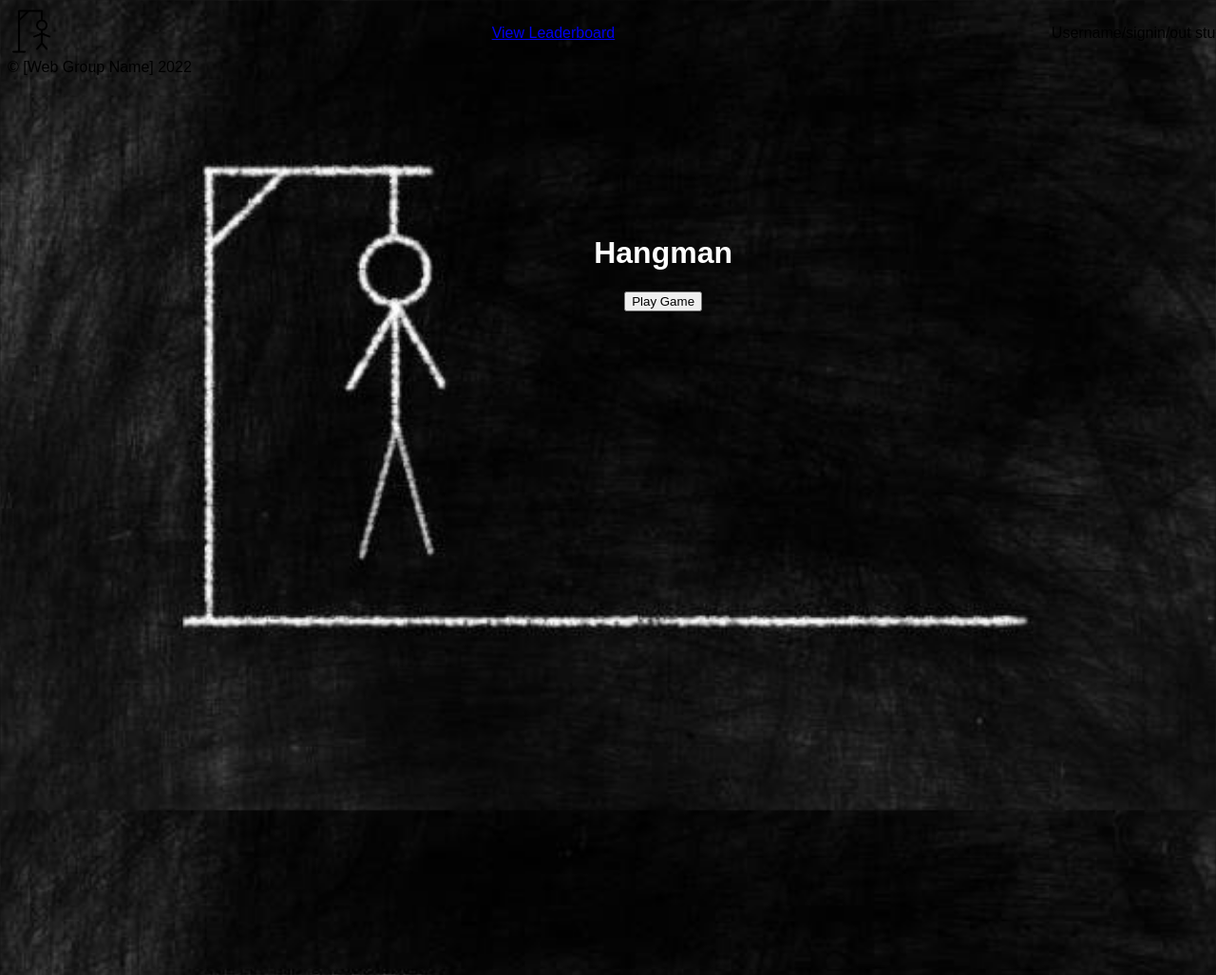
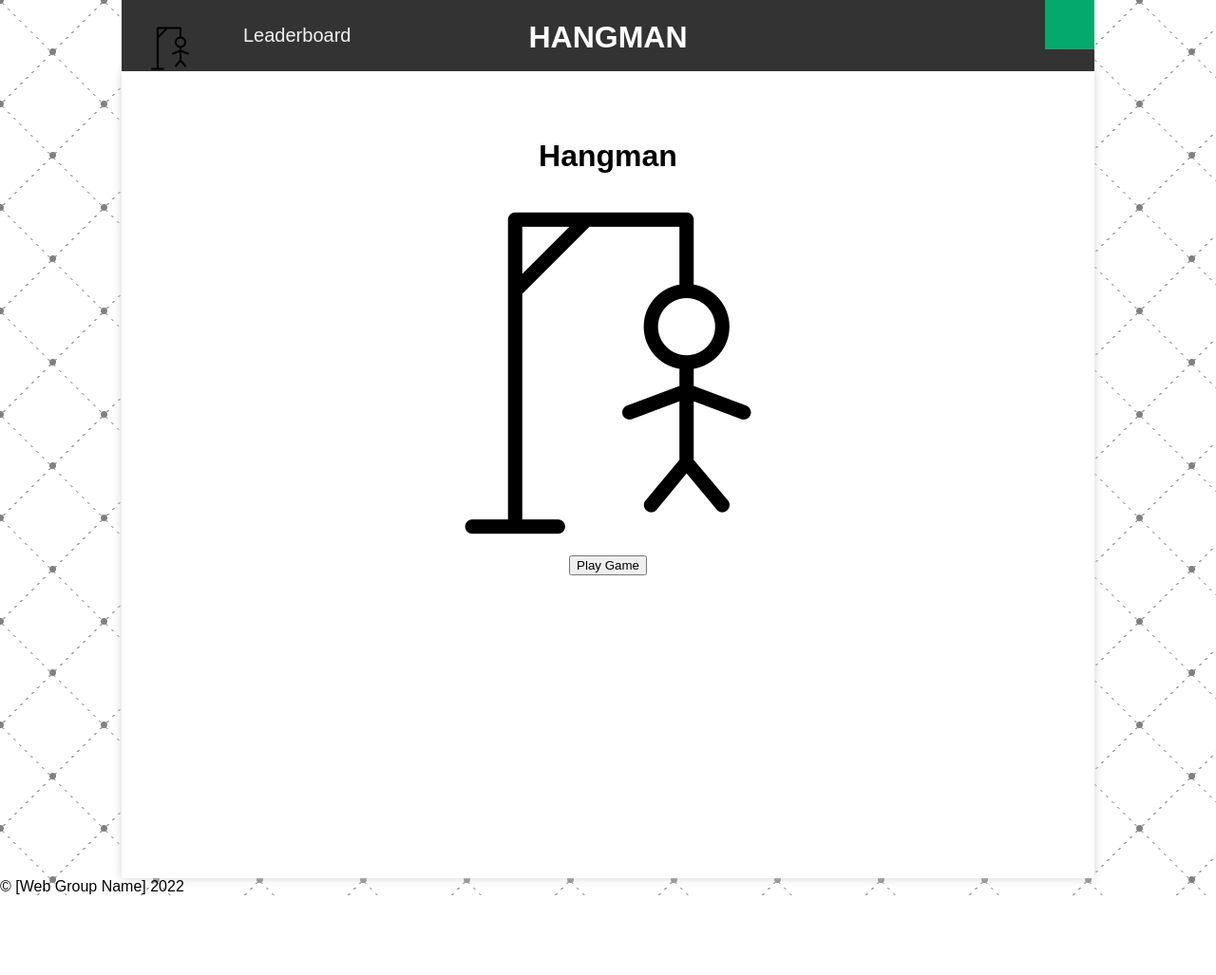
Before and after one commit to brentonjackson/php-hangman, a PHP site: page / in a window 1280 px wide. Shown: the whole page at 95% size. After the commit the page ends 943 px from the top, so only its background shows below. Run offline with PHP 8.4, Linux system fonts and the light colour scheme; some web fonts are replaced.

Commit message:
chore: clean up all files to make consistent

```diff
--- a/common.php
+++ b/common.php
@@ -4,18 +4,16 @@
 // header
 function head() {
     echo "<!DOCTYPE html><html><head><meta charset=\"utf-8\" />";
-    echo "<title>Hang Man</title>";
+    echo "<title>Hangman</title>";
     echo "<link rel=\"icon\" type=\"image/x-icon\" href=\"./images/favicon/favicon.ico\">";
-    echo "<link href=\"./hangman.css\" rel=\"stylesheet\"/></head>";
-    echo "<link rel=\"stylesheet\" href=\"https://fonts.googleapis.com/css?family=Boogaloo\">
-    </head>";
-    // echo "<body>";
+    echo "<link href=\"./index.css\" rel=\"stylesheet\"/></head>";
+     // echo "<body>";
 }
 function head_unfinished() {
     echo "<!DOCTYPE html><html><head><meta charset=\"utf-8\" />";
-    echo "<title>Hang Man</title>";
+    echo "<title>Hangman</title>";
     echo "<link rel=\"icon\" type=\"image/x-icon\" href=\"./images/favicon/favicon.ico\">";
-    echo "<link href=\"./hangman.css\" rel=\"stylesheet\"/>";
+    echo "<link href=\"./index.css\" rel=\"stylesheet\"/>";
     // echo "<body>";
 }
 
@@ -27,6 +25,16 @@ function navbar() {
     echo "</div>";
 }
 
+function game_navbar() {
+    echo "<div class=\"nav-bar\">
+
+    <a href=\"./index.php\"><img src=\"./images/favicon/apple-touch-icon.png\" height=\"50px\"></a>
+    <a href=\"./leaderboard.php\">Leaderboard</a>
+    <h1>HANGMAN</h1>
+    <a class=\"nav-left\" href=\"./login.php\"><?php echo getUsername();?></a>
+</div>";
+}
+
 function footer() {
     echo "<div class=\"footer\">";
     echo "© [Web Group Name] 2022";
--- a/gameLogic.php
+++ b/gameLogic.php
@@ -18,7 +18,7 @@ if(isset($_POST["guess_submit"])) {
 function addGuess() {
 	# if the entire word is guessed, enter the win page
 	if ($_POST['guess'] == $_COOKIE['word']) {
-		header("Location: gameOver.php?state=win");
+		header("Location: game-over.php?state=win");
 	}
 
 	# add current guess to the guesses cookie
@@ -43,7 +43,7 @@ function nextImage() {
 	# if more than 7 bad guesses were made
 	# terminate game
 	if ($_COOKIE['imageIndex'] > 7) {
-		header("Location: gameOver.php?state=lost");
+		header("Location: game-over.php?state=lost");
 	}
 }
 
@@ -107,7 +107,7 @@ function displayWord() {
 	}
 
 	if ($guess == $word) {
-		header("Location: gameOver.php?state=win");
+		header("Location: game-over.php?state=win");
 	}
 
 	return $line;
--- a/hangman.css
+++ /dev/null
@@ -1,22 +0,0 @@
-@font-face {
-  font-family: "Boogaloo";
-  font-style: normal;
-  font-weight: 400;
-  font-display: swap;
-  src: url(https://fonts.gstatic.com/s/boogaloo/v19/kmK-Zq45GAvOdnaW6y1C9yvyoO1L.woff2)
-    format("woff2");
-  unicode-range: U+0000-00FF, U+0131, U+0152-0153, U+02BB-02BC, U+02C6, U+02DA,
-    U+02DC, U+2000-206F, U+2074, U+20AC, U+2122, U+2191, U+2193, U+2212, U+2215,
-    U+FEFF, U+FFFD;
-}
-body {
-  height: 100%;
-  width: 100%;
-  font-family: "Boogaloo", sans-serif;
-}
-.navbar {
-  display: flex;
-  flex-direction: row;
-  align-items: center;
-  justify-content: space-between;
-}
--- a/homepage.css
+++ /dev/null
@@ -1,16 +0,0 @@
-#homepage {
-  height: 100vh;
-  width: 100vw;
-  background: url(./images/hangman-background.jpeg) no-repeat fixed;
-  background-size: cover;
-}
-.content {
-  display: flex;
-  flex-direction: column;
-  align-items: center;
-  color: white;
-  height: 100%;
-  top: 227px;
-  right: 509px;
-  position: absolute;
-}
--- a/index.php
+++ b/index.php
@@ -7,16 +7,15 @@
 
 <?php
   require('common.php');
-  head_unfinished();
+  head();
 ?>
-<link rel="stylesheet" href="./homepage.css"/>
-</head>
-<body id="homepage">
-<?php navbar(); ?>
-<div class="content">
+<body class="game-body">
+<?php game_navbar(); ?>
+<div class="content game-div">
     <h1 class="game-title">Hangman</h1>
+    <img src="./images/hangman.png" alt="">
     <div class="play-button-div">
-        <button class="play-button">Play Game</button>
+      <a href="./game.php"><button class="play-button">Play Game</button></a>
     </div>
 </div>
 
--- a/leaderboard.php
+++ b/leaderboard.php
@@ -0,0 +1,6 @@
+<?php
+  require('common.php');
+  head();
+?>
+<body class="game-body">
+<?php navbar(); ?>
--- a/level-picker.php
+++ b/level-picker.php
@@ -7,11 +7,9 @@
 
 <?php
   require('common.php');
-  head_unfinished();
+  head();
 ?>
-<link rel="stylesheet" href="./homepage.css"/>
-</head>
-<body id="homepage">
+<body class="game-body">
 <?php navbar(); ?>
 <div class="content">
     <h1 class="level-picker-title">Level Picker</h1>
--- a/login.php
+++ b/login.php
@@ -25,9 +25,8 @@
 <?php
   require('common.php');
   head();
-
 ?>
-<body>
+<body class="game-body">
 <?php navbar(); ?>
 <div id="Frame0">
   <h1>PHP Login Script Without Using Database Demo.</h1>
```
Also changed, not shown: game-over.php (added, +10 -0 lines), game.php (+7 -25 lines), gameOver.php (deleted, +0 -11 lines), README.md, game-lose.php (deleted), game-win.php (deleted), game.css (deleted).
